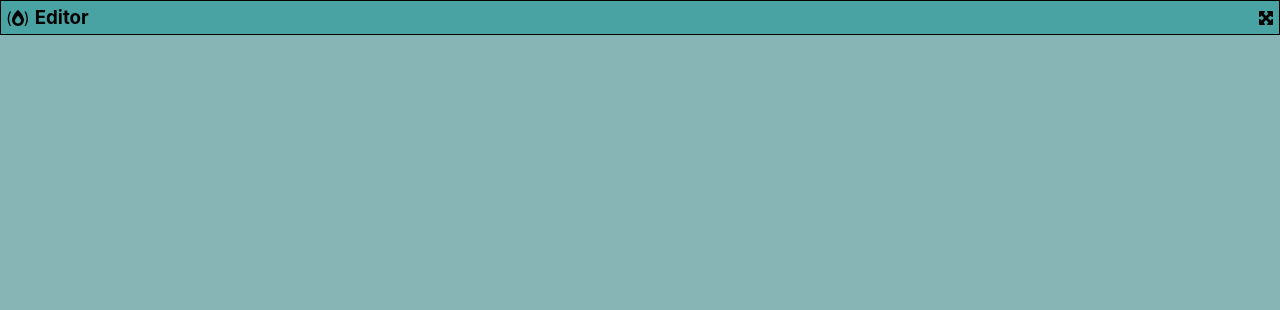
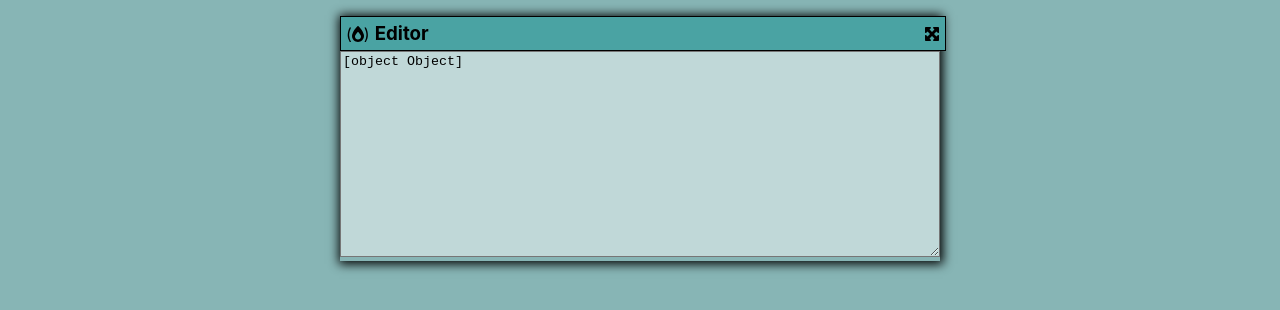
Before and after one commit to LewisLovett/markdown_previewer, a React (Create React App) app: page / in a window 1280 px wide. Shown: the top 310 px of the page. Built offline with nearby package versions, Linux system fonts and the light colour scheme.

Commit message:
Updated styling

```diff
--- a/src/App.scss
+++ b/src/App.scss
@@ -4,4 +4,5 @@
 
 body{
   background-color: #87b5b5;
+
 }
--- a/src/components/ToolBar/ToolBar.scss
+++ b/src/components/ToolBar/ToolBar.scss
@@ -7,6 +7,7 @@
 
     padding: 5px;
     align-items: center;
+    width: 99%;
 
     &__title{
         display: inline;
--- a/src/container/EditorWrapper/EditorWrapper.jsx
+++ b/src/container/EditorWrapper/EditorWrapper.jsx
@@ -1,12 +1,15 @@
 import ToolBar from "../../components/ToolBar/ToolBar";
+import './EditorWrapper.scss';
 
-
-export default function EditorWrapper(){
+export default function EditorWrapper(textAreaContent){
 
 
     return(
-        <div>
+        <div className="editorWrapper">
             <ToolBar title={"Editor"}/>
+            <textarea className="editorWrapper__textBox" id="editor">
+            {textAreaContent}
+            </textarea>
 
         </div>
 
--- a/src/container/EditorWrapper/EditorWrapper.scss
+++ b/src/container/EditorWrapper/EditorWrapper.scss
@@ -0,0 +1,14 @@
+.editorWrapper{
+    max-width: 600px;
+    margin: 1rem auto;
+    box-shadow: 1px 1px 10px 2px black;
+
+    &__textBox{
+        resize: vertical;
+        width: 99%;
+        min-height: 200px;
+        background-color: #c0d8d8;
+        outline: none;
+
+    }
+}
```
